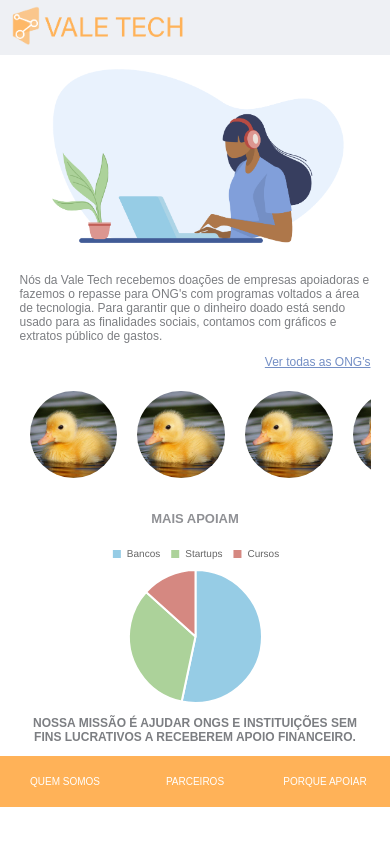
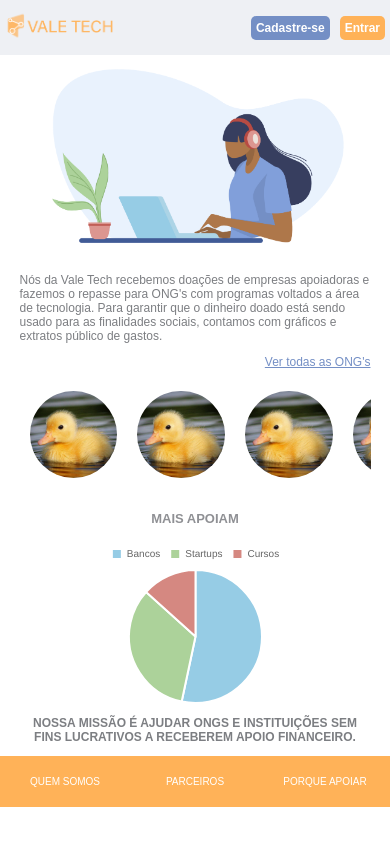
Before and after one commit to Talent-Fest/vale-tech, a React (Create React App) app in the folder client/: page / in a window 390 px wide. Built offline with nearby package versions, Linux system fonts and the light colour scheme; a web font is replaced by a local one.

Commit message:
style home

```diff
--- a/client/src/Components/BalanceTable/style.module.css
+++ b/client/src/Components/BalanceTable/style.module.css
@@ -0,0 +1,45 @@
+.lineEven {
+  background-color: #AFB7C7;
+  width: 100%;
+}
+
+.lineOdd {
+  background-color: #8d9ab4;
+  width: 100%;
+}
+
+.titleTable {
+  text-transform: uppercase;
+  font-size: 1em;
+  color: #ec8d20;
+}
+
+.table {
+  display: flex;
+  flex-wrap: wrap;
+  max-width: 70%;
+  font-size: 15px;
+  color: #353941;
+  justify-content: space-around;
+}
+
+.containerTable {
+  display: flex;
+  flex-wrap: wrap;
+  justify-content: center;
+}
+
+.description {
+  width: 80px;
+  text-align: center;
+}
+
+.date {
+  width: 130px;
+  text-align: center;
+}
+
+.amount {
+  width: 130px;
+  text-align: center;
+}
--- a/client/src/Components/Header/index.js
+++ b/client/src/Components/Header/index.js
@@ -1,25 +1,36 @@
 import React from 'react';
 import style from './style.module.css';
 import Logo from '../../img/logoValeTech.png';
+import Button from '../../Components/Button/index';
+import { Link, withRouter } from 'react-router-dom';
 import ButtonOut from '../ButtonOut';
 
 const Header = (props) => {
 
     return (
         <header className={style.headerWrapper}>
-            <figure className={style.logoHeader}>
+            <Link to="/">
                 <img src={Logo} alt="logo" />
-            </figure>
+            </Link>
+            <div className={style.buttons}>
                 {
                     props.signout &&
                     <ButtonOut />
                 }
                 {
+                    props.register &&
+                    <Link to="/account">
+                        <Button className={style.btnRegister}>Cadastre-se</Button>
+                    </Link>
+                }
+                {
                     props.login &&
-                'logar'
+                    <Button className={style.btnLogin}>Entrar</Button>
                 }
+            </div>
         </header>
     );
 }
 
-export default Header;
+const connectedWithRouter = withRouter(Header);
+export default connectedWithRouter;
--- a/client/src/Components/Header/style.module.css
+++ b/client/src/Components/Header/style.module.css
@@ -1,7 +1,7 @@
 .headerWrapper {
   display: flex;
   flex-direction: row;
-  background-color: #EEF0F4;
+  background-color: #eef0f4;
   padding: 10px 0px 10px 0px;
   align-items: center;
   justify-content: flex-start;
@@ -23,7 +23,7 @@
   .headerWrapper {
     padding: 5px 0px 5px 0px;
     align-items: center;
-    justify-content: flex-start;
+    justify-content: space-between;
     height: 45px;
   }
 }
@@ -34,3 +34,27 @@
     flex-direction: row;
   }
 }
+
+.btnRegister,
+.btnLogin {
+  border: none;
+  color: #fff;
+  font-size: 12px;
+  border-radius: 5px;
+  font-weight: 900;
+  padding: 5px;
+  margin: 0px 5px;
+}
+
+.btnRegister {
+  background-color: #748fc5;
+}
+
+.btnLogin {
+  background-color: #ffb258;
+}
+
+.buttons {
+  min-width: 150px;
+  text-align: right;
+}
--- a/client/src/Pages/Home/home.js
+++ b/client/src/Pages/Home/home.js
@@ -46,7 +46,7 @@ const Home = () => {
     return (
         <>
             <section className={style.section}>
-                <Header />
+                <Header register="ok" login="ok" />
                 <main className={style.main}>
                     <img className={style.logoHome} src={ImgWomanCode} alt="mulher no computador escrevendo código" />
                     <p className={style.aboutUs}>
```
Also changed, not shown: client/src/components/BalanceTable/style.module.css (deleted, +0 -45 lines). Lines whose indentation alone changed are shown as unchanged.
